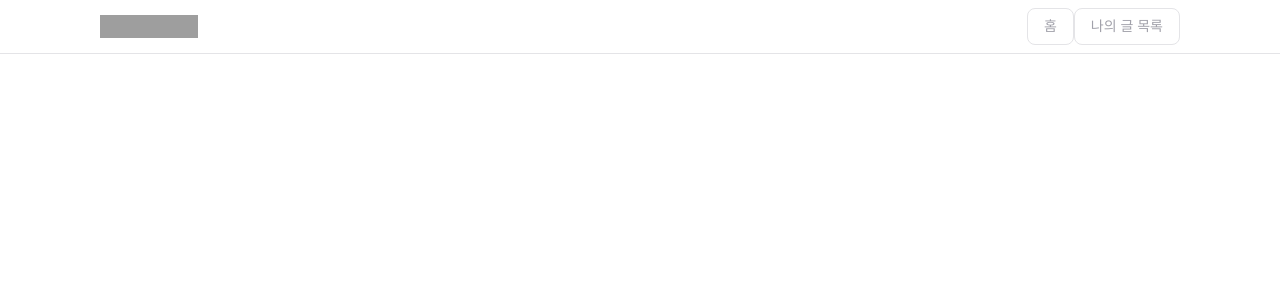
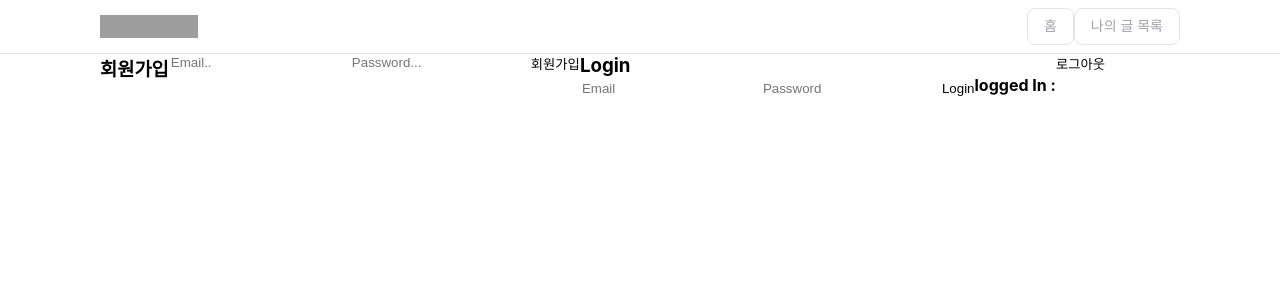
Before and after one commit to ohtaekwon/daechwita, a React (Create React App) app in the folder client/: page / in a window 1280 px wide. Shown: the top 300 px of the page. Built offline with nearby package versions, Linux system fonts and the light colour scheme; grey boxes are pictures that could not be loaded.

Commit message:
feat: 임시 로그인 / 회원가입

```diff
--- a/client/src/pages/home.tsx
+++ b/client/src/pages/home.tsx
@@ -2,6 +2,23 @@ import React from "react";
 import Layout from "../components/layout";
 
 const Home = () => {
-  return <Layout variant="default"></Layout>;
+  return (
+    <Layout variant="default">
+      <h3>회원가입</h3>
+      <input placeholder="Email.." />
+      <input placeholder="Password..." />
+      <button>회원가입</button>
+
+      <div>
+        <h3>Login</h3>
+        <input placeholder="Email" />
+        <input placeholder="Password" />
+        <button>Login</button>
+      </div>
+
+      <h4>logged In :</h4>
+      <button>로그아웃</button>
+    </Layout>
+  );
 };
 export default Home;
```
